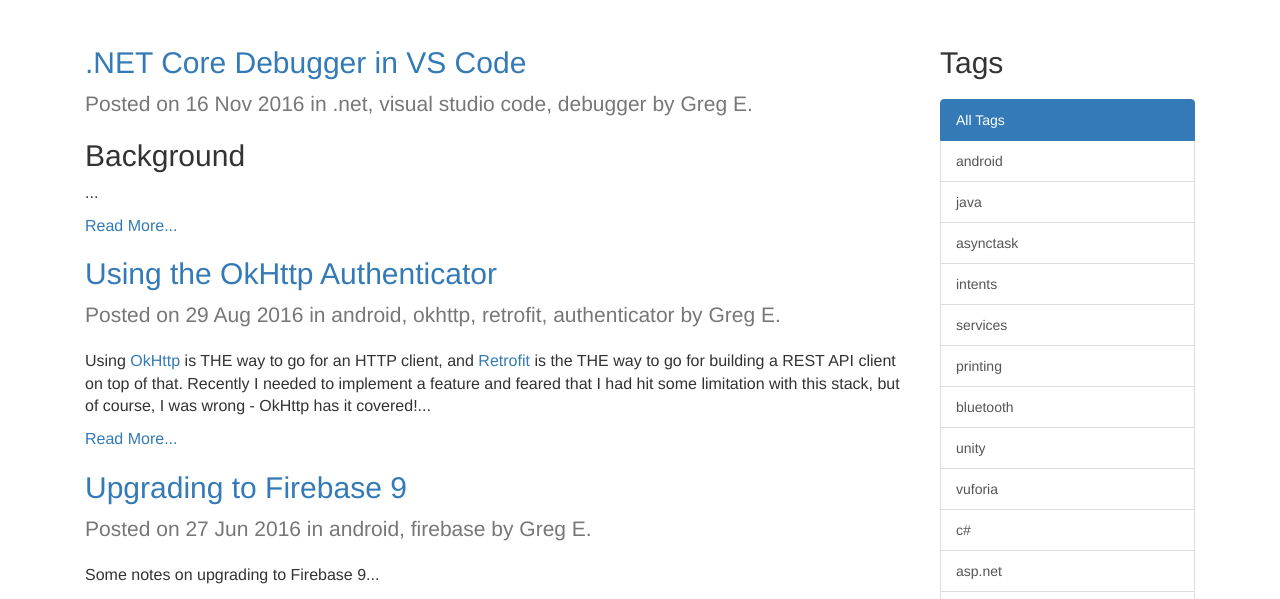
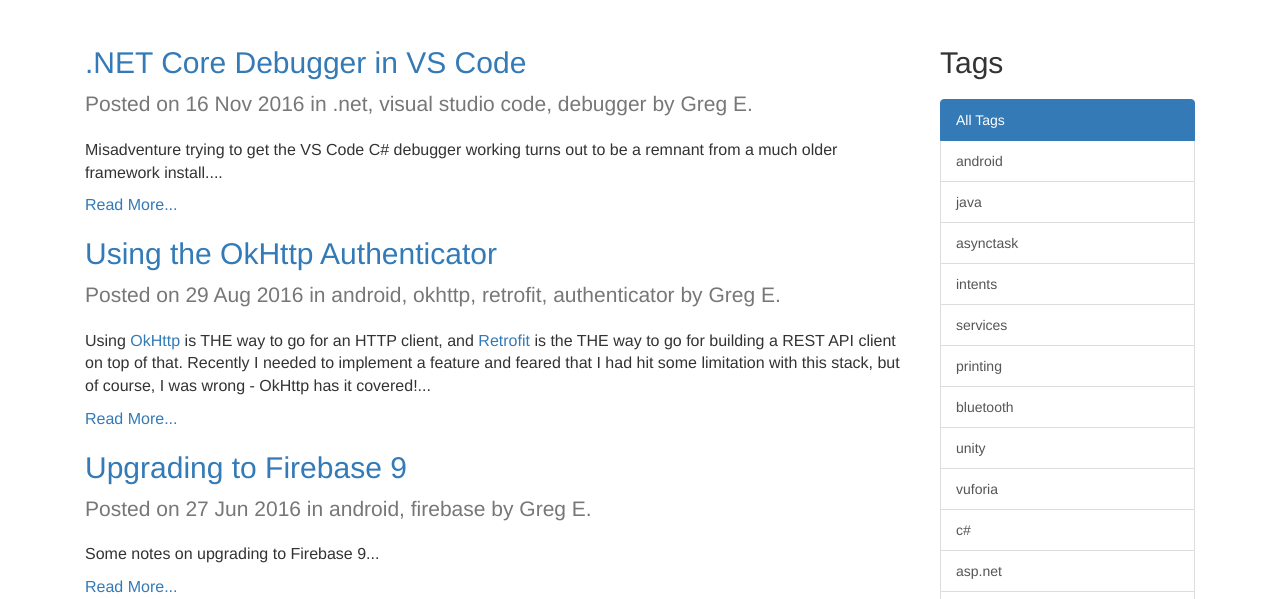
Before and after one commit to Innodroid/innodroid.github.io, a Jekyll site: the page built from blog/index.html, in a window 1280 px wide and 900 px high, cut to the strip 301-900 px from the top of the window. Built offline with Jekyll 4.4.1, drawn with Linux system fonts in a browser that asks for light colours; nearby versions of some CDN libraries; the list of posts is cut into pages by our own code.

Commit message:
Added excerpt

```diff
--- a/_posts/2016-11-16-vs-code-core-debugger.md
+++ b/_posts/2016-11-16-vs-code-core-debugger.md
@@ -3,7 +3,7 @@
 author: Greg E.
 title: .NET Core Debugger in VS Code
 tags: [.net,visual studio code,debugger]
-excerpt:
+excerpt: Misadventure trying to get the VS Code C# debugger working turns out to be a remnant from a much older framework install.
 ---
 ## Background
 
```
